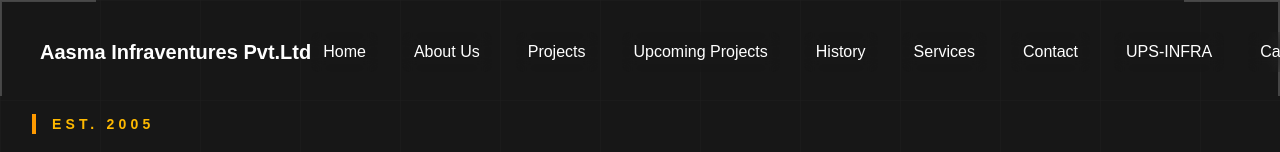
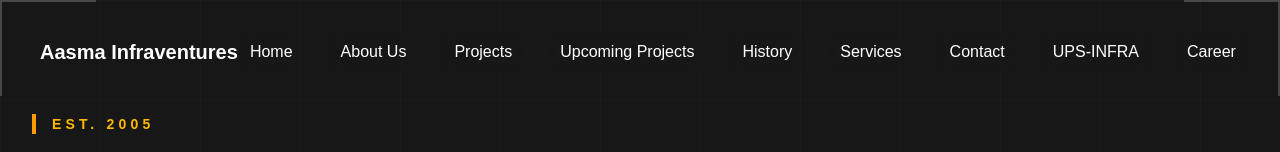
Before and after one commit to Karansayambar/aasma-website, a Next.js app: page / in a window 1280 px wide. Shown: the top 152 px of the page. Built offline with nearby package versions, Linux system fonts and the light colour scheme.

Commit message:
change logo styling

```diff
--- a/app/components/Header.jsx
+++ b/app/components/Header.jsx
@@ -49,7 +49,7 @@
                 scrolled ? "text-gray-900" : "text-white"
               }`}
             >
-              Aasma Infraventures Pvt.Ltd
+              Aasma Infraventures
             </p>
           </div>
 
```
